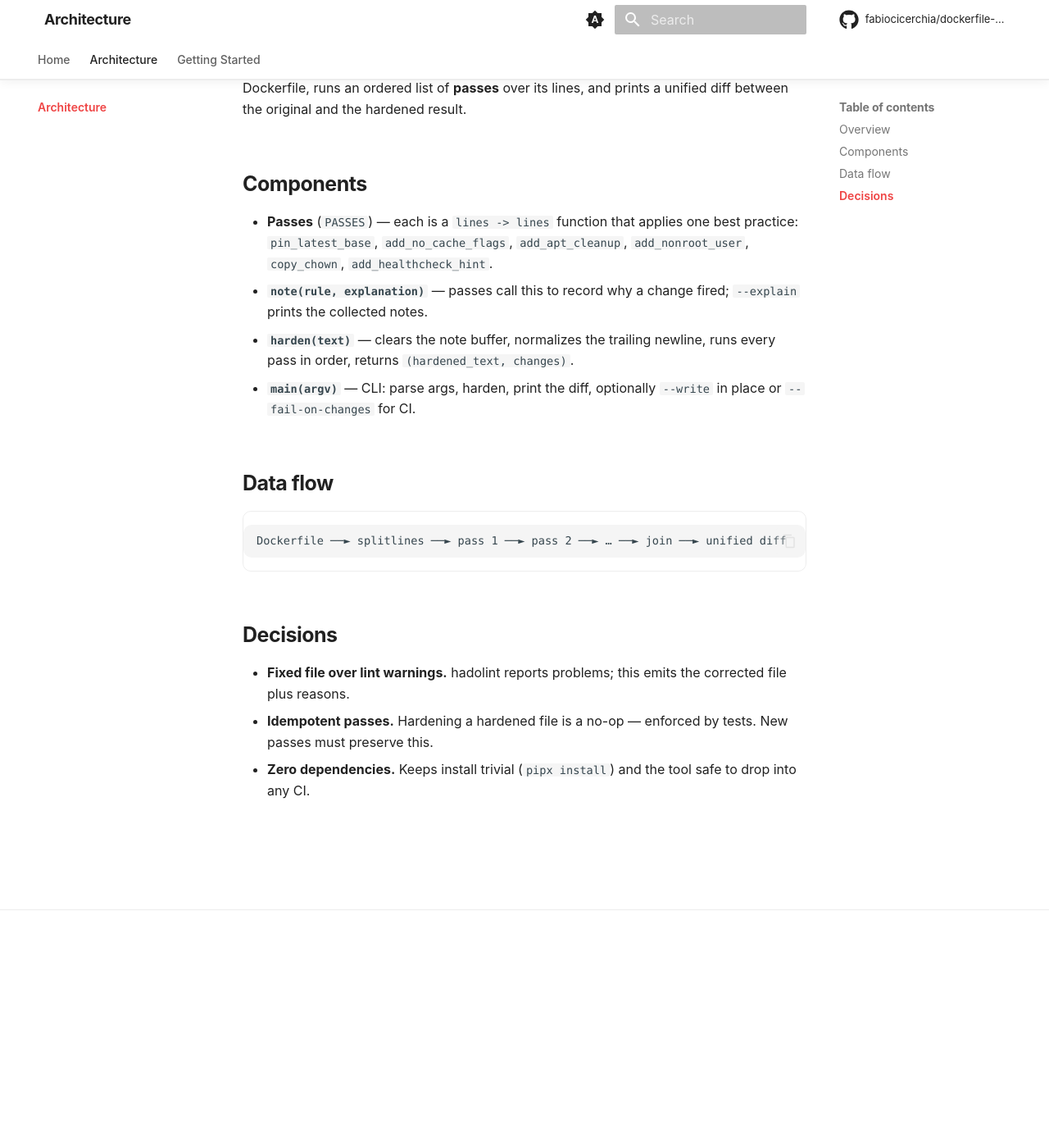
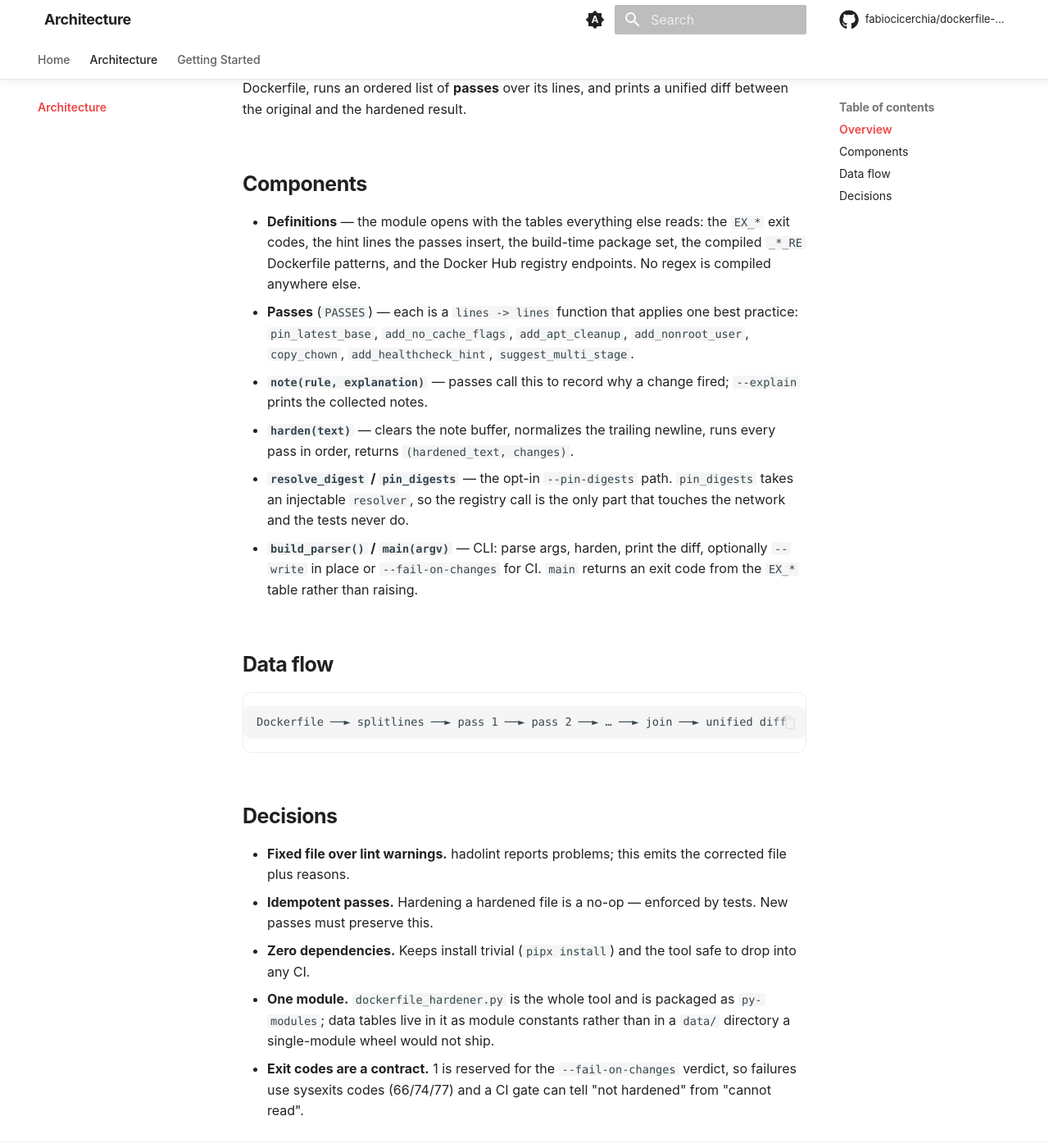
Before and after one commit to fabiocicerchia/dockerfile-hardener, an MkDocs documentation site: the page built from docs/architecture.md, in a window 1280 px wide and 1400 px high, scrolled down 226 px. Shown: the whole window at 82% size. Built offline with MkDocs 1.6.1 and Material for MkDocs 9.7.7, drawn with Linux system fonts in a browser that asks for light colours; comment, search, counter and statistics services are not loaded.

Commit message:
docs(DOCS): refresh the pass list, exit codes and architecture notes
Adds the automap baseline so `automap check` passes; ARCHITECTURE.md itself
is not committed — its generated prose has 594-char lines against an
mdl style capped at 120.

Co-Authored-By: Claude Opus 5 (1M context) <noreply@anthropic.com>
Claude-Session: https://claude.ai/code/session_01FYquPM8rKJHXEEpxsbymj1

```diff
--- a/docs/architecture.md
+++ b/docs/architecture.md
@@ -8,15 +8,24 @@ prints a unified diff between the original and the hardened result.
 
 ## Components
 
+- **Definitions** — the module opens with the tables everything else reads:
+  the `EX_*` exit codes, the hint lines the passes insert, the build-time
+  package set, the compiled `_*_RE` Dockerfile patterns, and the Docker Hub
+  registry endpoints. No regex is compiled anywhere else.
 - **Passes** (`PASSES`) — each is a `lines -> lines` function that applies one
   best practice: `pin_latest_base`, `add_no_cache_flags`, `add_apt_cleanup`,
-  `add_nonroot_user`, `copy_chown`, `add_healthcheck_hint`.
+  `add_nonroot_user`, `copy_chown`, `add_healthcheck_hint`,
+  `suggest_multi_stage`.
 - **`note(rule, explanation)`** — passes call this to record why a change
   fired; `--explain` prints the collected notes.
 - **`harden(text)`** — clears the note buffer, normalizes the trailing
   newline, runs every pass in order, returns `(hardened_text, changes)`.
-- **`main(argv)`** — CLI: parse args, harden, print the diff, optionally
-  `--write` in place or `--fail-on-changes` for CI.
+- **`resolve_digest` / `pin_digests`** — the opt-in `--pin-digests` path.
+  `pin_digests` takes an injectable `resolver`, so the registry call is the
+  only part that touches the network and the tests never do.
+- **`build_parser()` / `main(argv)`** — CLI: parse args, harden, print the
+  diff, optionally `--write` in place or `--fail-on-changes` for CI. `main`
+  returns an exit code from the `EX_*` table rather than raising.
 
 ## Data flow
 
@@ -32,3 +41,9 @@ Dockerfile ──► splitlines ──► pass 1 ──► pass 2 ──► …
   tests. New passes must preserve this.
 - **Zero dependencies.** Keeps install trivial (`pipx install`) and the tool
   safe to drop into any CI.
+- **One module.** `dockerfile_hardener.py` is the whole tool and is packaged
+  as `py-modules`; data tables live in it as module constants rather than in a
+  `data/` directory a single-module wheel would not ship.
+- **Exit codes are a contract.** 1 is reserved for the `--fail-on-changes`
+  verdict, so failures use sysexits codes (66/74/77) and a CI gate can tell
+  "not hardened" from "cannot read".
```
Also changed, not shown: README.md (+16 -3 lines), .automap.baseline.json (added).
